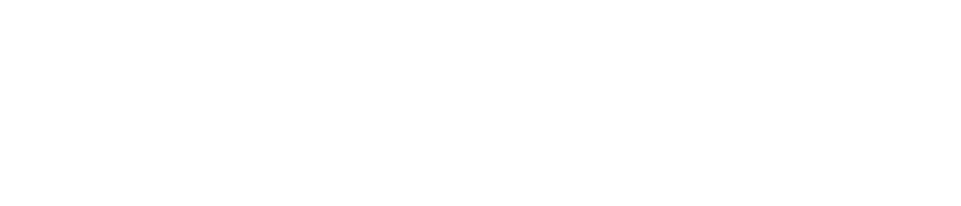
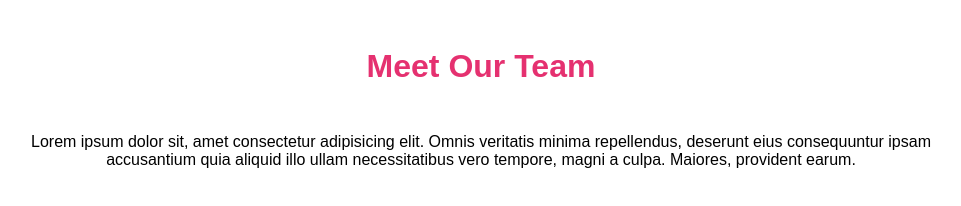
Before and after one commit to gab-che/html-css-float-cards, a plain HTML site: page index.html in a window 1280 px wide. Shown: the whole page, without its empty margins (159-1120 px from the left). Drawn offline with Linux system fonts and the light colour scheme.

Commit message:
added header

```diff
--- a/css/style.css
+++ b/css/style.css
@@ -7,4 +7,14 @@
 .main-container{
     width: 920px;
     margin: 3rem auto;
+    font-family: Arial, Helvetica, sans-serif;
 }
+
+header{
+    text-align: center;
+}
+
+header h1{
+    color: #e53170;
+    margin-bottom: 3rem;
+}
--- a/index.html
+++ b/index.html
@@ -10,7 +10,9 @@
 <body>
     <div class="main-container">
         <header>
-
+            <h1>Meet Our Team</h1>
+            <p>Lorem ipsum dolor sit, amet consectetur adipisicing elit. Omnis veritatis minima repellendus, deserunt eius consequuntur ipsam accusantium quia aliquid illo ullam necessitatibus vero tempore, magni a culpa. Maiores, provident earum.
+            </p>
         </header>
 
         <main>
```
